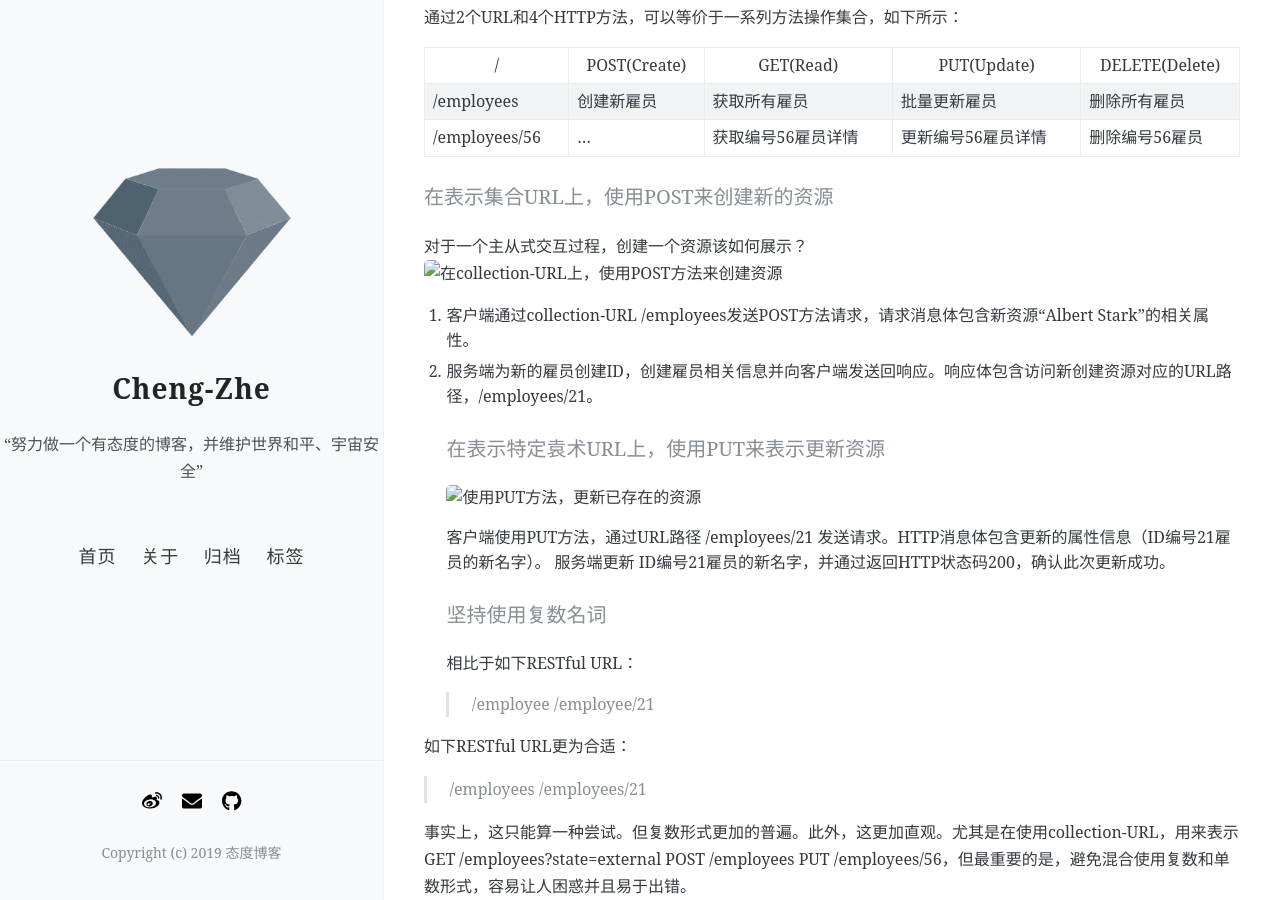
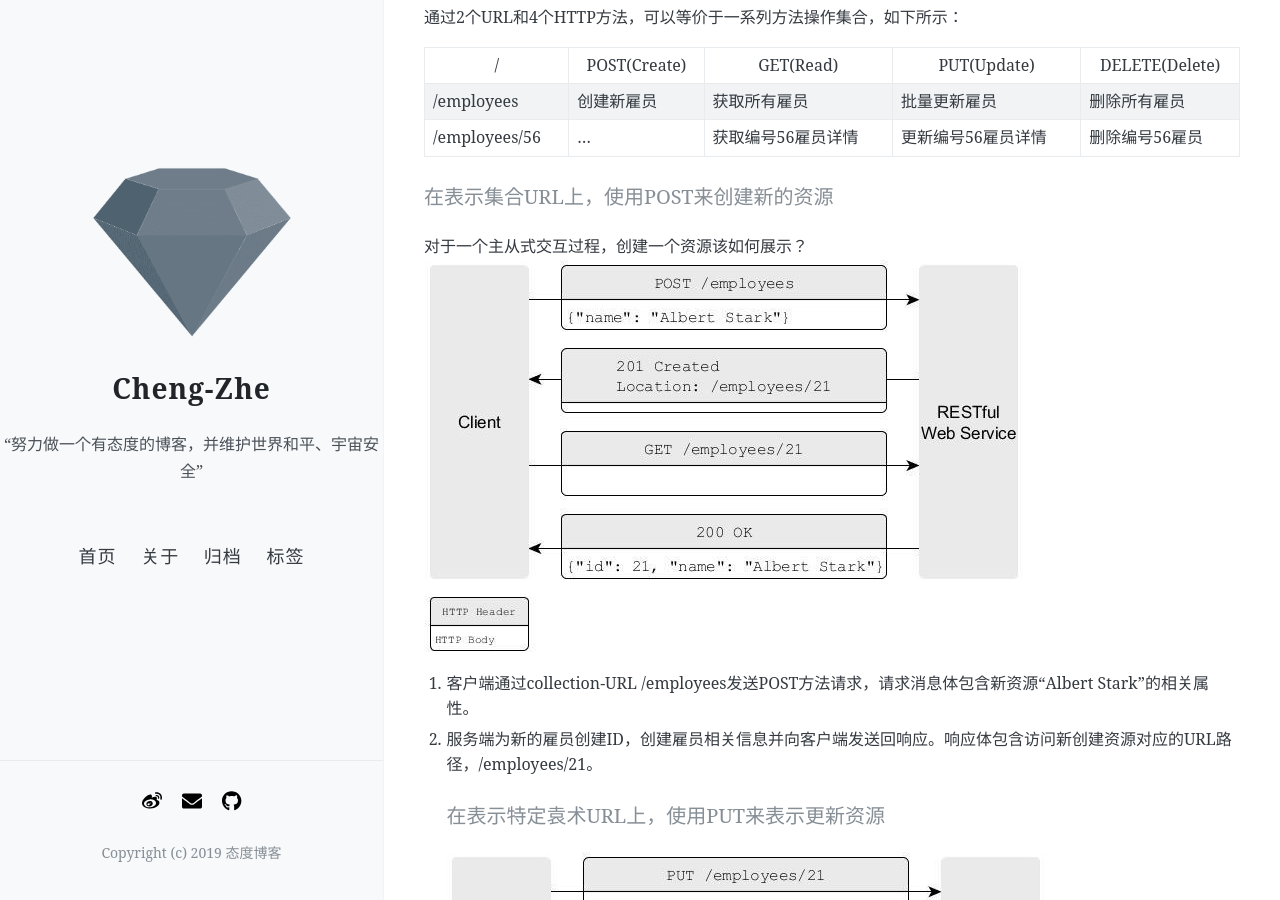
Before and after one commit to lxzchen/blog, a Jekyll site: the page built from _posts/2019-07-03-restful-http.md, in a window 1280 px wide and 900 px high, scrolled down 933 px. Built offline with Jekyll 4.4.1, drawn with Linux system fonts in a browser that asks for light colours; nearby versions of some CDN libraries; some web fonts are replaced; comment, search, counter and statistics services are not loaded.

Commit message:
modify restful-http post

```diff
--- a/_posts/2019-07-03-restful-http.md
+++ b/_posts/2019-07-03-restful-http.md
@@ -43,11 +43,11 @@ URL用来指定需要操作的资源，HTTP方法用来指定对资源进行何
 
 #### 在表示集合URL上，使用POST来创建新的资源
 对于一个主从式交互过程，创建一个资源该如何展示？
-![在collection-URL上，使用POST方法来创建资源](/images/restful/2728140-390a78b8c2f10e70.jpg)
+![在collection-URL上，使用POST方法来创建资源](/images/restful-http/2728140-390a78b8c2f10e70.jpg)
 1. 客户端通过collection-URL /employees发送POST方法请求，请求消息体包含新资源“Albert Stark”的相关属性。
 2. 服务端为新的雇员创建ID，创建雇员相关信息并向客户端发送回响应。响应体包含访问新创建资源对应的URL路径，/employees/21。
 #### 在表示特定袁术URL上，使用PUT来表示更新资源
-![使用PUT方法，更新已存在的资源](/images/restful/2728140-afc5390eff0cb3b2.jpg)
+![使用PUT方法，更新已存在的资源](/images/restful-http/2728140-afc5390eff0cb3b2.jpg)
 客户端使用PUT方法，通过URL路径 /employees/21 发送请求。HTTP消息体包含更新的属性信息（ID编号21雇员的新名字）。
 服务端更新 ID编号21雇员的新名字，并通过返回HTTP状态码200，确认此次更新成功。
 #### 坚持使用复数名词
```
